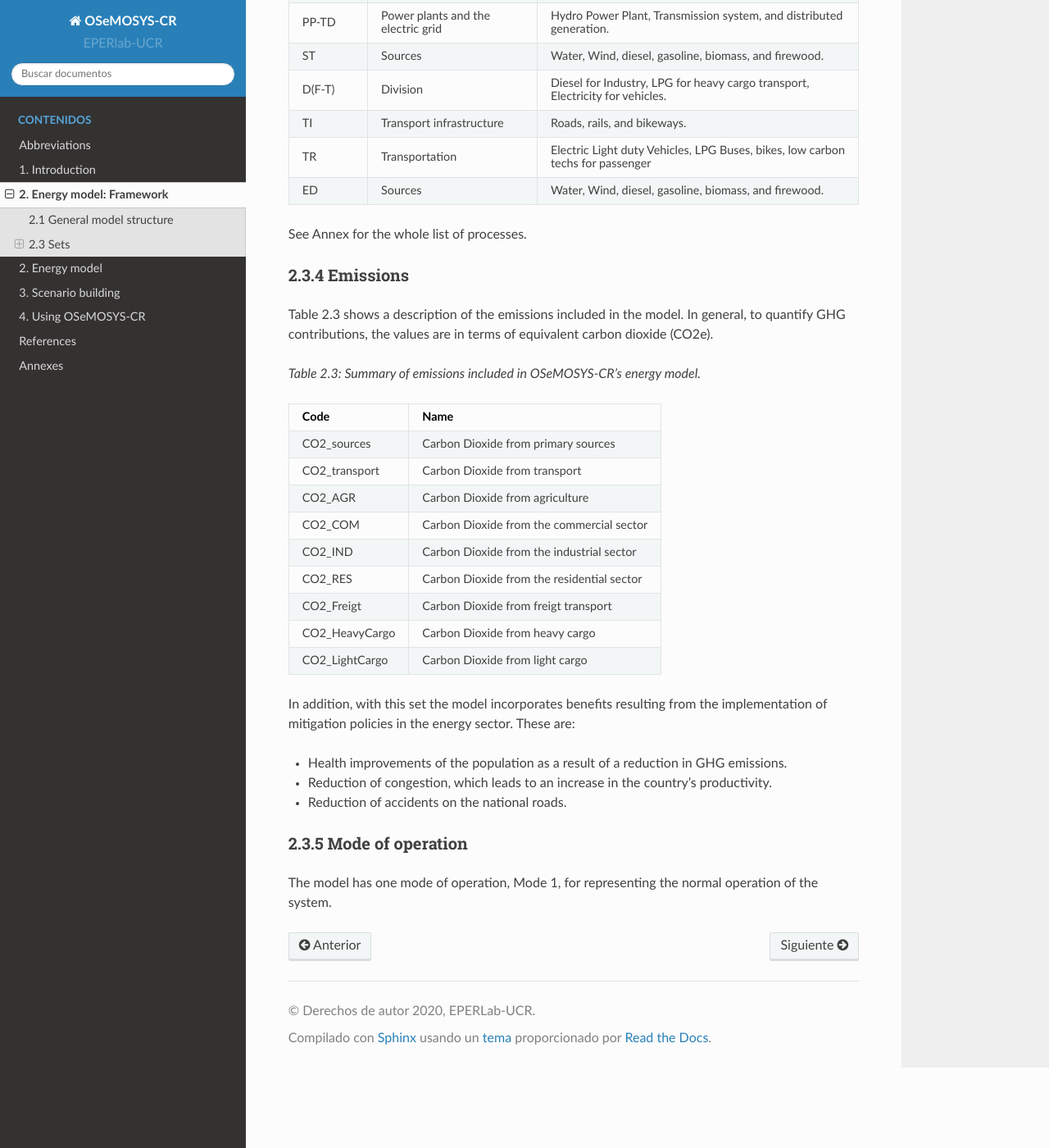
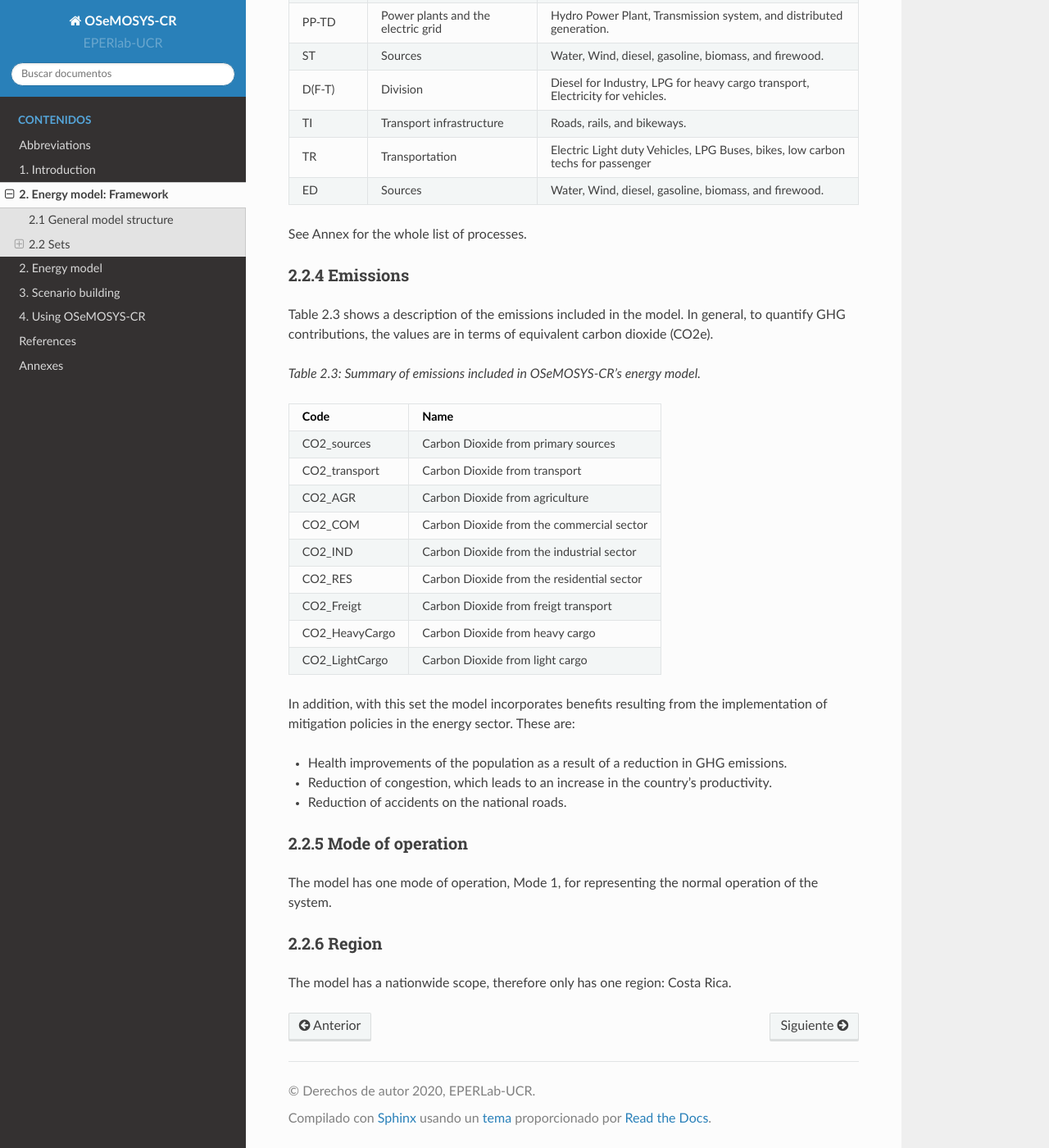
Before and after one commit to EPERLab/OSeMOSYS-CR, a Sphinx documentation site: the page built from docs/02EnergyModelFramework.rst, in a window 1280 px wide and 1400 px high, scrolled down 3566 px. Shown: the whole window at 82% size. Built offline with Sphinx 7.4.7 and the Read the Docs theme 2.0.0, drawn with Linux system fonts in a browser that asks for light colours; formulas are drawn with MathJax 3; some of the changed text lies outside the part shown.

Commit message:
Update 02EnergyModelFramework.rst

```diff
--- a/docs/02EnergyModelFramework.rst
+++ b/docs/02EnergyModelFramework.rst
@@ -16,17 +16,17 @@ The Costa Rican energy sector is enterly modeled in OSeMOSYS. However, while the
 
 In OSeMOSYS-CR, the connection between the electricity and transport sectors is crucial for understanding the technological transition of fossil-powered vehicles to other options with lower or zero carbon emissions. The next section describes the group of sets considered in OSeMOSYS-CR for representing the elements commented above.
 
-2.3 Sets
+2.2 Sets
 +++++++++
 
 The sets are responsible for defining the structure of the model (i.e. temporal space, geographic space, elements of the system, etc.). In OSeMOSYS, the group of sets include: years, fuels, technologies, emissions and modes of operation. As it going to be further explained, the sets are characterized through parameters. These subsections present the sets that compose the current version of OSeMOSYS-CR.
 
-2.3.1 Year
+2.2.1 Year
 ---------
 
 This corresponds to the period of analysis. For OSeMOSYS-CR it is from 2015 to 2050. However, the data from 2015 to 2018 is set acccording to historical information.
 
-2.3.2 Fuels
+2.2.2 Fuels
 ---------
 
 Figure 2.2 shows the different levels and transformations that the fuels (i.e. commodities) go through, and their relations with some technologies. Groups E0, E1, E3, E4, E5, and E6 are crucial elements of the current supply chain, while E8 and E9 are modeled for control purposes.  Groups E9, E10 and E11 complement the model to enable the inclusion of hydrogen and infrastructure.
@@ -68,7 +68,7 @@ Table 2.1 presents a synthesis of the groups of commodities, including a brief d
 
 See Annex for the whole list of fuels.
 
-2.3.3 Technologies
+2.2.3 Technologies
 ---------
 
 Different types of technologies (i.e. processes) are included in the model in order to represent the current supply chain and substitution possibilities. Figure 2.3 shows the different levels and transformation of technologies.
@@ -114,7 +114,7 @@ Table 2.2 presents a synthesis of the groups of technologies in OSeMOSYS-CR, inc
 
 See Annex for the whole list of processes.
 
-2.3.4 Emissions
+2.2.4 Emissions
 ---------
 
 Table 2.3 shows a description of the emissions included in the model. In general, to quantify GHG contributions, the values are in terms of equivalent carbon dioxide (CO2e).
@@ -152,7 +152,12 @@ In addition, with this set the model incorporates benefits resulting from the im
 * Reduction of congestion, which leads to an increase in the country's productivity.
 * Reduction of accidents on the national roads.
 
-2.3.5 Mode of operation
+2.2.5 Mode of operation
 ---------
 
 The model has one mode of operation, Mode 1, for representing the normal operation of the system.
+
+2.2.6 Region
+---------
+
+The model has a nationwide scope, therefore only has one region: Costa Rica.
```
